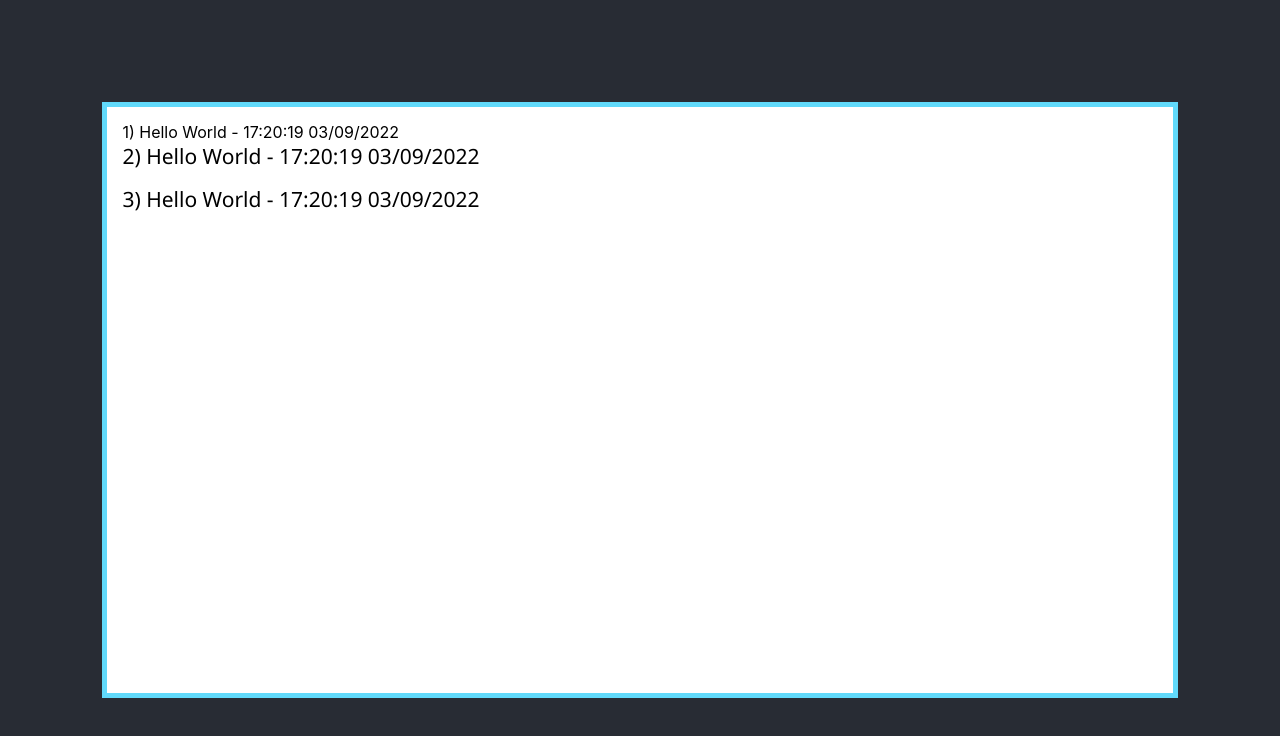
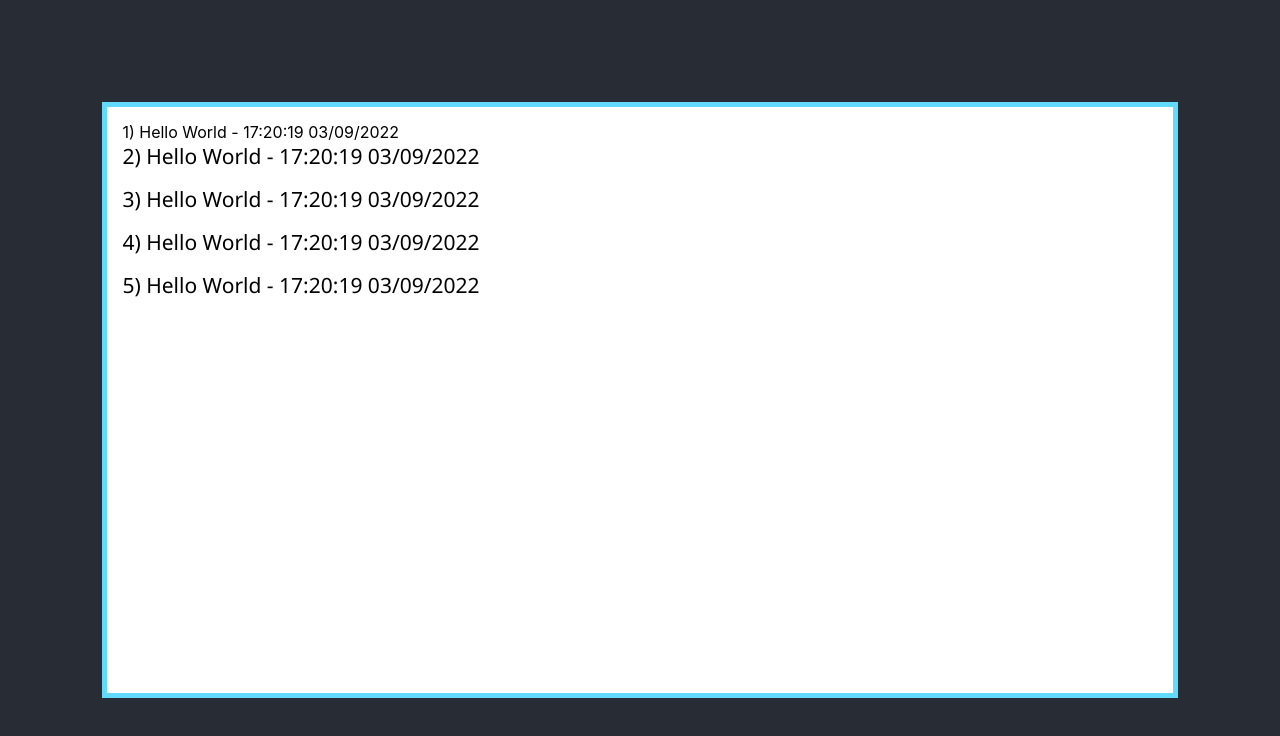
Before and after one commit to tialvesdev/curso-react-ebac, a React (Create React App) app in the folder exercise4/: page / in a window 1280 px wide. Shown: the top 736 px of the page. Built offline with nearby package versions, Linux system fonts and the light colour scheme.

Commit message:
feat: hello world 4 and 5

```diff
--- a/exercise4/src/App.js
+++ b/exercise4/src/App.js
@@ -2,6 +2,8 @@ import "./App.css";
 import HelloWorld1 from "./components/helloWorld1/HelloWorld1";
 import HelloWorld2 from "./components/helloWorld2/HelloWorld2";
 import HelloWorld3 from "./components/helloWorld3/HelloWorld3";
+import HelloWorld4 from "./components/helloWorld4/HelloWorld4";
+import HelloWorld5 from "./components/helloWorld5/HelloWorld5";
 
 function App() {
 
@@ -11,6 +13,8 @@ function App() {
         <HelloWorld1/>
         <HelloWorld2/>
         <HelloWorld3/>
+        <HelloWorld4/>
+        <HelloWorld5/>
       </div>
     </div>
   );
--- /dev/null
+++ b/exercise4/src/components/helloWorld4/HelloWorld4.jsx
@@ -0,0 +1,17 @@
+import React from "react";
+import DateTime from "../utils/dateTime/DateTime";
+
+class HelloWorld4 extends React.Component {
+    render() {
+
+        // 4th Hello Word - Class Component
+        return(
+            <p className="text"> 4) Hello World - {DateTime()} </p>
+        )
+
+    }
+}
+
+
+
+export default HelloWorld4;
--- /dev/null
+++ b/exercise4/src/components/helloWorld5/HelloWorld5.jsx
@@ -0,0 +1,10 @@
+import React from "react";
+import DateTime from "../utils/dateTime/DateTime";
+
+const HelloWorld5 = () => {
+
+    // 5th Hello World - Function Component
+    return <p className="text"> 5) Hello World - {DateTime()}</p>;
+}
+
+export default HelloWorld5
```
